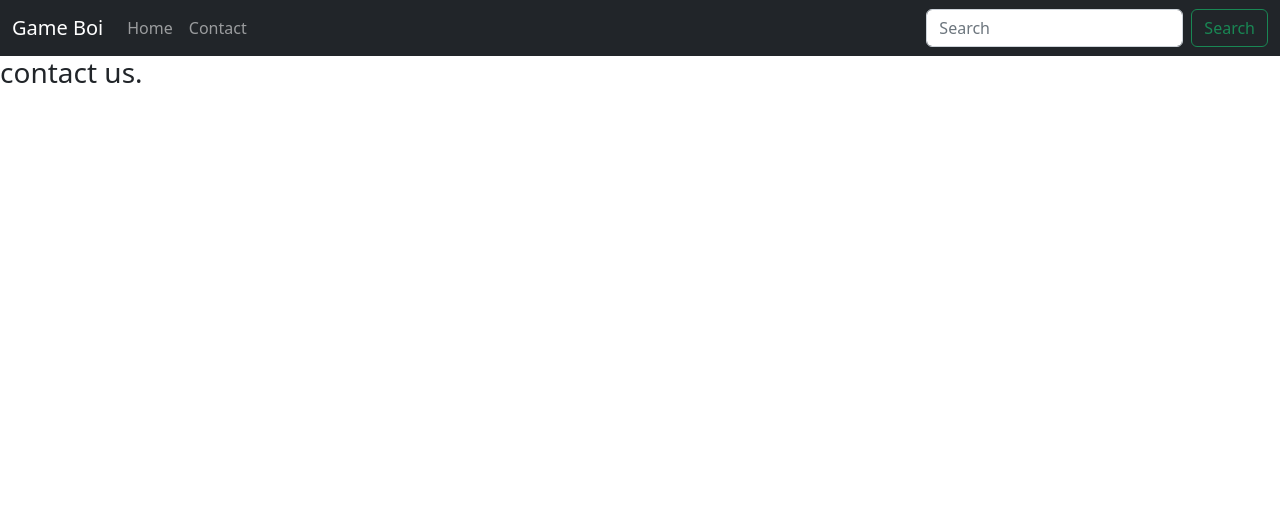
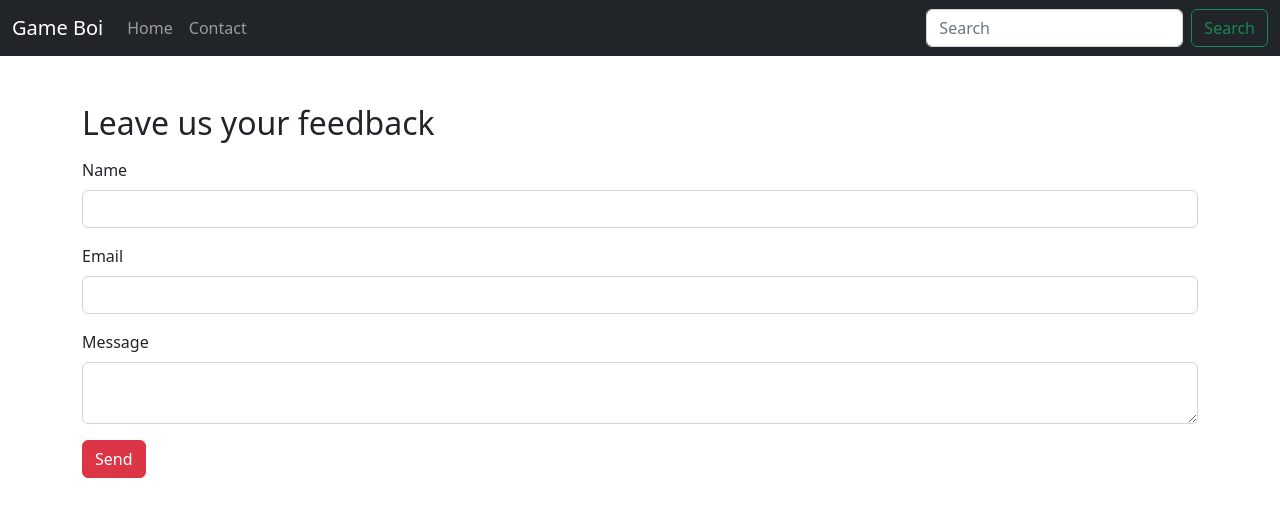
Before and after one commit to katherkp/gameboy-console-og, a React (Create React App) app: page /contact in a window 1280 px wide. Shown: the top 516 px of the page. Built offline with nearby package versions, Linux system fonts and the light colour scheme.

Commit message:
Adding contact us Form

```diff
--- a/package.json
+++ b/package.json
@@ -6,6 +6,7 @@
     "@testing-library/jest-dom": "^5.16.5",
     "@testing-library/react": "^13.4.0",
     "@testing-library/user-event": "^13.5.0",
+    "axios": "^0.21.1",
     "bootstrap": "^5.2.3",
     "react": "^18.2.0",
     "react-bootstrap": "^2.7.0",
--- a/public/index.html
+++ b/public/index.html
@@ -40,4 +40,6 @@
       To create a production bundle, use `npm run build` or `yarn build`.
     -->
   </body>
+
+
 </html>
--- a/src/App.css
+++ b/src/App.css
@@ -36,3 +36,8 @@
     transform: rotate(360deg);
   }
 }
+
+.card {
+  width: 500px;
+  max-width: 100%;
+}
--- a/src/components/contact.js
+++ b/src/components/contact.js
@@ -1,9 +1,45 @@
 import React from 'react'
 
 export const Contact = () => {
-    return (
-        <div>
-           <h3> contact us. </h3>
+    const [formStatus, setFormStatus] = React.useState('Send')
+  const onSubmit = (e) => {
+    e.preventDefault()
+    setFormStatus('Game Boi thanks you for your feedback')
+    const { name, email, message } = e.target.elements
+    let conFom = {
+      name: name.value,
+      email: email.value,
+      message: message.value,
+    }
+    console.log(conFom)
+  }
+  return (
+    <div className="container mt-5">
+      <h2 className="mb-3">Leave us your feedback</h2>
+      <form onSubmit={onSubmit}>
+        <div className="mb-3">
+          <label className="form-label" htmlFor="name">
+            Name
+          </label>
+          <input className="form-control" type="text" id="name" required />
         </div>
-    )
+        <div className="mb-3">
+          <label className="form-label" htmlFor="email">
+            Email
+          </label>
+          <input className="form-control" type="email" id="email" required />
+        </div>
+        <div className="mb-3">
+          <label className="form-label" htmlFor="message">
+            Message
+          </label>
+          <textarea className="form-control" id="message" required />
+        </div>
+        <button className="btn btn-danger" type="submit">
+          {formStatus}
+        </button>
+      </form>
+    </div>
+  )
 }
+export default Contact
```
Also changed, not shown: src/index.css (line endings or trailing spaces), 1 other file (tests, documents, lock files or other folders).
